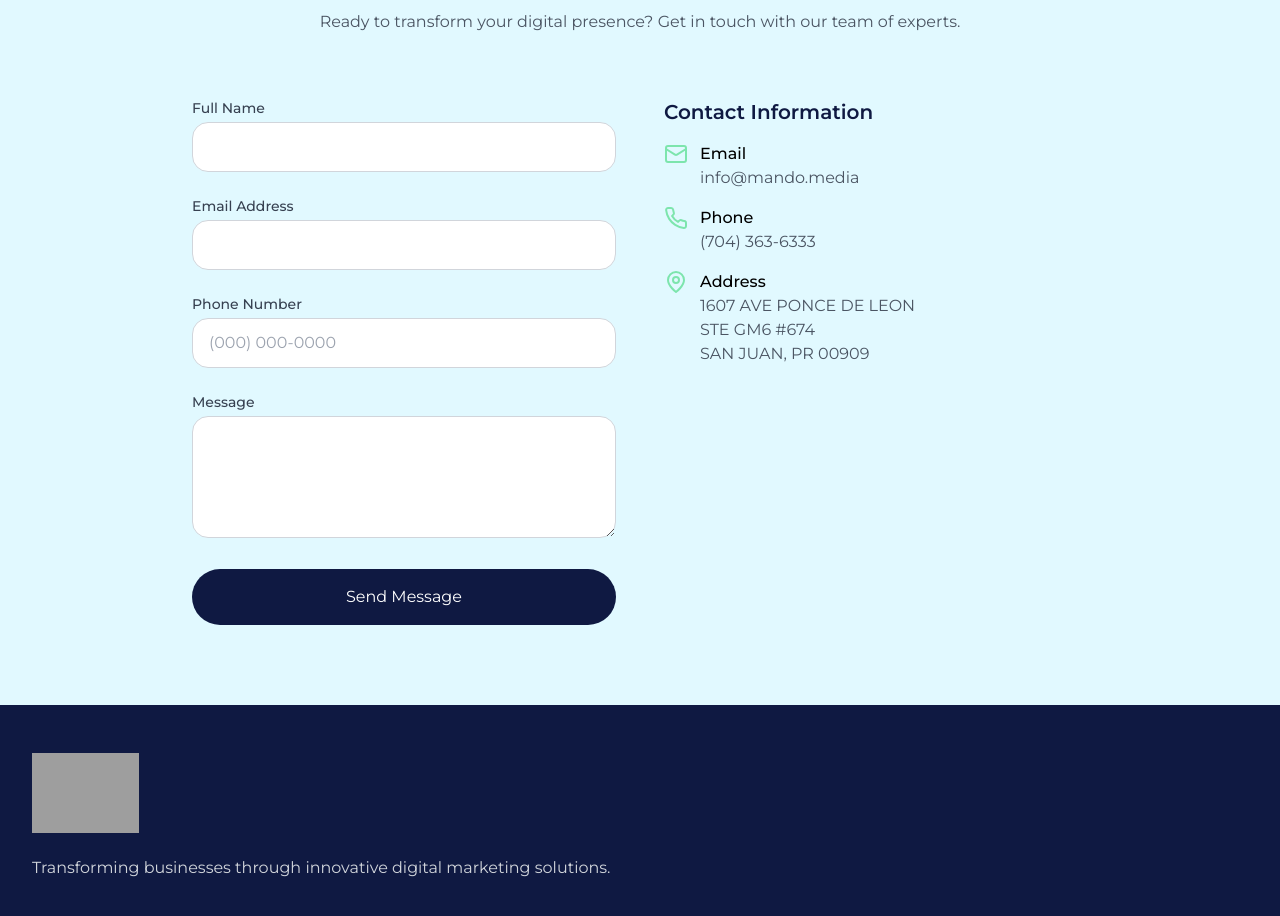
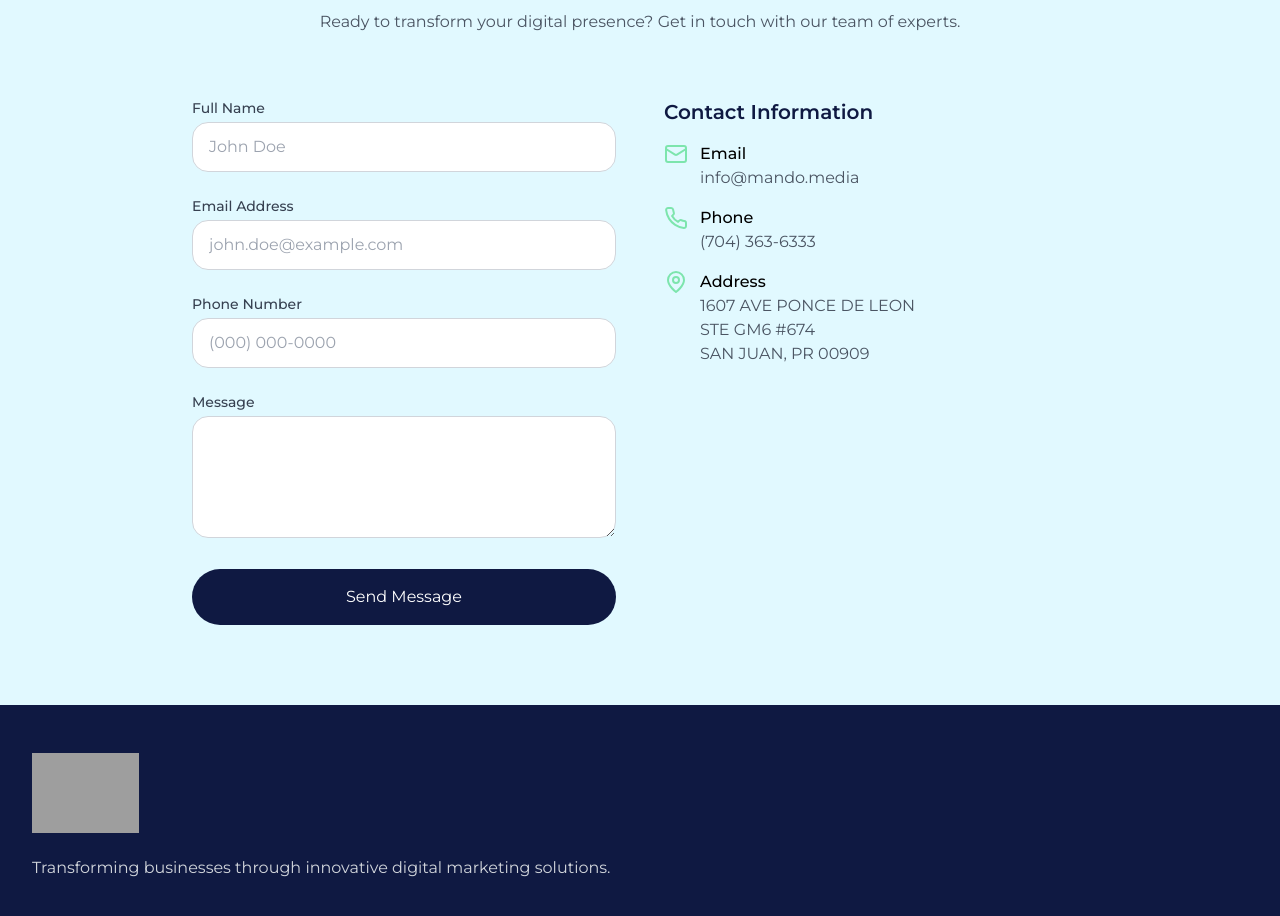
Before and after one commit to cuebish/mmcom, a React (Vite) app: page / in a window 1280 px wide. Shown: the part 3360-4276 px from the top of the page. Built offline with nearby package versions, Linux system fonts and the light colour scheme; grey boxes are pictures that could not be loaded.

Commit message:
Add placeholders to contact form inputs

```diff
--- a/src/components/Contact.tsx
+++ b/src/components/Contact.tsx
@@ -64,6 +64,7 @@ const Contact = () => {
                   type="text"
                   id="name"
                   name="name"
+                  placeholder="John Doe"
                   className="w-full px-4 py-3 border border-gray-300 rounded-cta focus:ring-2 focus:ring-secondary focus:border-transparent"
                   required
                   disabled={state.submitting}
@@ -77,6 +78,7 @@ const Contact = () => {
                   type="email"
                   id="email"
                   name="email"
+                  placeholder="john.doe@example.com"
                   className="w-full px-4 py-3 border border-gray-300 rounded-cta focus:ring-2 focus:ring-secondary focus:border-transparent"
                   required
                   disabled={state.submitting}
```
